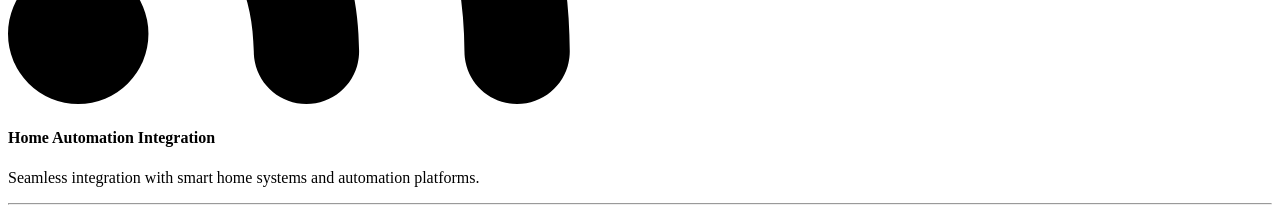
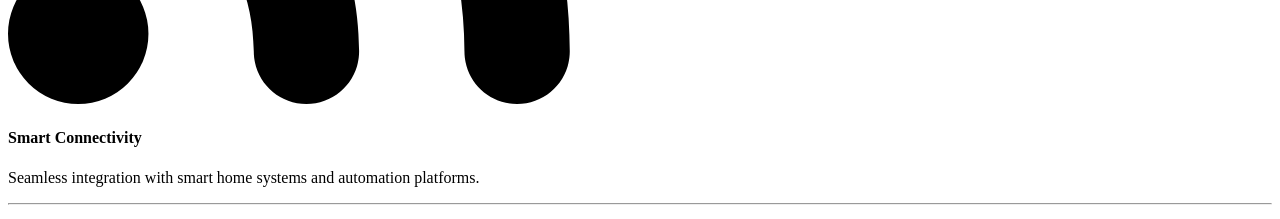
Before and after one commit to perzzzy/Web_App_Hackathon, a plain HTML site: page index.html in a window 1280 px wide. Shown: the part 3240-3459 px from the top of the page. Drawn offline with Linux system fonts and the light colour scheme.

Commit message:
Add updated HTML

```diff
--- a/index.html
+++ b/index.html
@@ -103,7 +103,7 @@
                     <h3>Features</h3>
                     <div class="smart-connectivity-feature">
                         <img src="assets/images/smart_connectivity_icon.svg" alt="Smart Connectivity icon">
-                        <h4>Home Automation Integration</h4>
+                        <h4>Smart Connectivity</h4>
                         <p>Seamless integration with smart home systems and automation platforms.</p>
                     </div>
                     <hr class="feature-divider">
```
